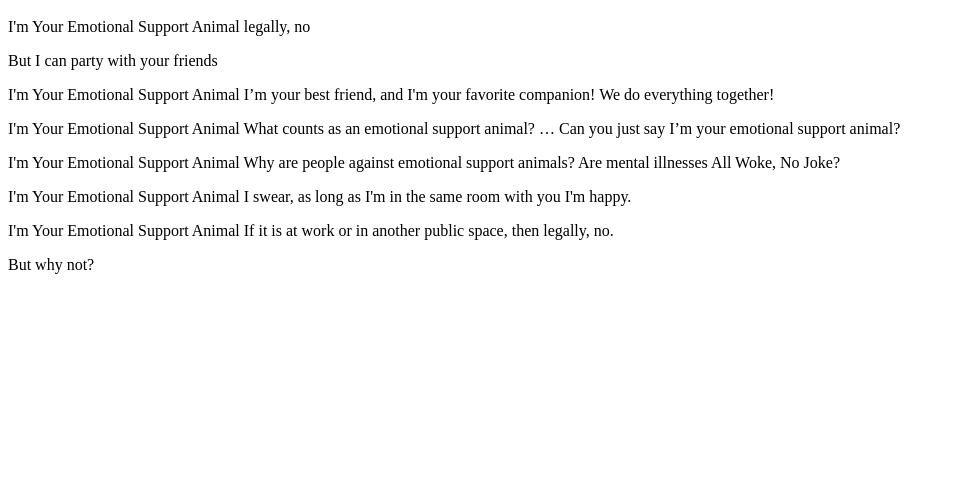
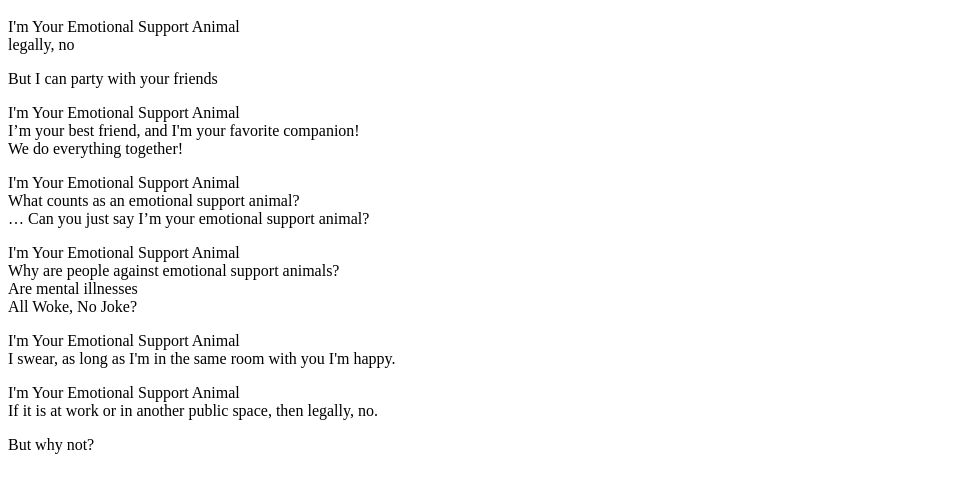
Before and after one commit to IDEA-student-demo/PROJECT_1_studentdemo, a plain HTML site: page index.html in a window 1280 px wide. Shown: the part 48-540 px from the top of the page, without its empty margins (0-955 px from the left). Drawn offline with Linux system fonts and the light colour scheme.

Commit message:
Update index.html

```diff
--- a/index.html
+++ b/index.html
@@ -6,34 +6,34 @@
 <body>
 <h1>I'm Your Emotional Support Animal</h1>
 <p>
-I'm Your Emotional Support Animal
+I'm Your Emotional Support Animal<br>
 legally, no
 </p>
 <p>
 But I can party with your friends
 </p>
 <p>
-I'm Your Emotional Support Animal
-I’m your best friend, and I'm your favorite companion!
+I'm Your Emotional Support Animal<br>
+I’m your best friend, and I'm your favorite companion!<br>
 We do everything together!
 </p>
  <p>
-I'm Your Emotional Support Animal
-What counts as an emotional support animal?
+I'm Your Emotional Support Animal<br>
+What counts as an emotional support animal?<br>
 … Can you just say I’m your emotional support animal?
 </p>
  <p>
-I'm Your Emotional Support Animal
-Why are people against emotional support animals?
-Are mental illnesses
+I'm Your Emotional Support Animal<br>
+Why are people against emotional support animals?<br>
+Are mental illnesses<br>
 All Woke, No Joke?
 </p>
 <p>
-I'm Your Emotional Support Animal
+I'm Your Emotional Support Animal<br>
 I swear, as long as I'm in the same room with you I'm happy.
 </p>
 <p>
-I'm Your Emotional Support Animal
+I'm Your Emotional Support Animal<br>
 If it is at work or in another public space, then legally, no.
 </p>
 <p>
```
